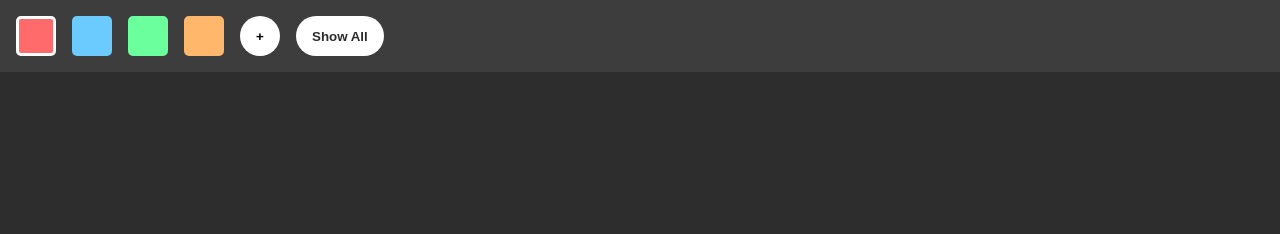
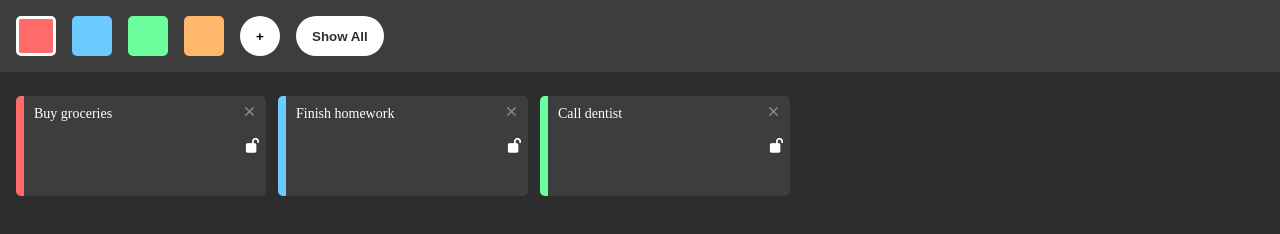
Before and after one commit to SBagaria2710/Scaler-Academy-B2---2026, a plain HTML site: page class-18/index.html in a window 1280 px wide. Drawn offline with Linux system fonts and the light colour scheme.

Commit message:
updated with session 2

```diff
--- a/class-18/index.html
+++ b/class-18/index.html
@@ -5,6 +5,7 @@
     <meta charset="UTF-8" />
     <meta name="viewport" content="width=device-width, initial-scale=1.0" />
     <title>Kanban Board</title>
+    <link rel="stylesheet" href="https://cdnjs.cloudflare.com/ajax/libs/font-awesome/7.3.1/css/all.min.css" integrity="sha512-QeR2VH+lsBE5LSAe1Q5EnTBbe7XTBubt8dG93Y7gidSgdMCr8nVqKcfKAMyN96SV8KDbZVTDXChatu5G2KQGzg==" crossorigin="anonymous" referrerpolicy="no-referrer">
     <link rel="stylesheet" href="style.css" />
 </head>
 
@@ -20,7 +21,9 @@
         <button type="button" class="show-all-btn" aria-label="Show All Button">Show All</button>
     </div>
 
-    <div class="ticket-container"></div>
+    <div class="ticket-container">
+        <!-- To be created dynamically -->
+    </div>
 
     <div class="modal hidden">
         <textarea class="modal-input" placeholder="Enter task..."></textarea>
--- a/class-18/script.js
+++ b/class-18/script.js
@@ -1,15 +1,69 @@
-const addBtn = document.querySelector(".add-ticket-btn");
-const modal = document.querySelector(".modal");
-const modalInput = document.querySelector(".modal-input");
-const ticketContainer = document.querySelector(".ticket-container");
-const toolbox = document.querySelector(".toolbox");
+// ===== DOM ELEMENTS =====
+const addBtn = document.querySelector('.add-ticket-btn');
+const modal = document.querySelector('.modal');
+const modalInput = document.querySelector('.modal-input');
+const ticketContainer = document.querySelector('.ticket-container');
+const toolbox = document.querySelector('.toolbox');
 
-let selectedColor = "#ff6b6b"; // Default to pink (first color)
+// ===== STATE =====
+let selectedColor = '#ff6b6b'; // Default to pink (first color)
+let isModalOpen = false;
+let ticketsArr = [
+    { id: 'ticket-1', text: 'Buy groceries', color: '#ff6b6b', isLocked: false },
+    { id: 'ticket-2', text: 'Finish homework', color: '#6bcbff', isLocked: false },
+    { id: 'ticket-3', text: 'Call dentist', color: '#6bff9e', isLocked: false }
+];
+let ticketCounter = ticketsArr.length;
+let activeColorBox = document.querySelector('.color-pink');
+
+// ===== HELPERS =====
+function generateId() {
+    ticketCounter++;
+    return 'ticket-' + ticketCounter;
+}
+
+function createTicket(taskText, color) {
+    const id = generateId();
+
+    // 1. Create the ticket container
+    const ticket = document.createElement('div');
+    ticket.classList.add('ticket');
+    ticket.setAttribute('data-id', id);
+
+    // 2. Create the color band
+    const colorBand = document.createElement('div');
+    colorBand.classList.add('ticket-color-band');
+    colorBand.style.backgroundColor = color;
+
+    // 3. Create the text area
+    const text = document.createElement('div');
+    text.classList.add('ticket-text');
+    text.textContent = taskText;
+
+    // 4. Create the lock icon
+    const lock = document.createElement('div');
+    lock.classList.add('ticket-lock');
+    lock.innerHTML = '<i class="fa-solid fa-lock-open"></i>';
+
+    // NEW: Remove button
+    const removeBtn = document.createElement('div');
+    removeBtn.classList.add('ticket-remove');
+    removeBtn.innerHTML = '<i class="fa-solid fa-xmark"></i>';
+
+    // 5. Assemble the ticket
+    ticket.appendChild(colorBand);
+    ticket.appendChild(text);
+    ticket.appendChild(lock);
+    ticket.appendChild(removeBtn);
+
+    // 6. Add to the page
+    ticketContainer.appendChild(ticket);
+
+    return id;
+}
 
 // ===== MODAL TOGGLE =====
-let isModalOpen = false;
-
-addBtn.addEventListener("click", function() {
+addBtn.addEventListener('click', function () {
     isModalOpen = !isModalOpen;
 
     if (isModalOpen) {
@@ -17,39 +71,48 @@ addBtn.addEventListener("click", function() {
         addBtn.textContent = '-';
     } else {
         modal.classList.add('hidden');
-        addBtn.textContent = "+";
+        addBtn.textContent = '+';
         modalInput.value = ''; // Clear input when modal closes
     }
 });
 
 // ===== MODAL INPUT HANDLING =====
-modalInput.addEventListener('keydown', function(event) {
-    if (event.key === "Enter") {
-        const taskText = modalInput.value.trim();
+modalInput.addEventListener('keydown', function (event) {
+    if (event.key !== 'Enter') {
+        return;
+    }
 
-        if (taskText === '') {
-            alert("Please, enter a task description.");
-            return;
-        }
+    const taskText = modalInput.value.trim();
 
-        console.log("Task: ", taskText);
-        console.log("Priority Color: ", selectedColor);
+    if (taskText === '') {
+        alert('Please, enter a task description.');
+        return;
+    }
 
-        // In Session 2, we will create a ticket here.
+    console.log('Task: ', taskText);
+    console.log('Priority Color: ', selectedColor);
 
-        modalInput.value = "";
-    }
+    // Create Ticket
+    const id = createTicket(taskText, selectedColor);
+
+    // Store ticket data in an array
+    ticketsArr.push({
+        id: id,
+        text: taskText,
+        color: selectedColor,
+        islocked: false
+    });
+
+    // Clear input
+    modalInput.value = '';
 });
 
 // ===== COLOR SELECTION (Event Delegation) =====
-let activeColorBox = document.querySelector(".color-pink");
-activeColorBox.classList.add('active');
-
-toolbox.addEventListener("click", function (event) {
+toolbox.addEventListener('click', function (event) {
     const clickedElement = event.target;
 
     if (!clickedElement.classList.contains('color-box')) {
-        return; // Guard Claude: ignore clicks on non-color elements
+        return; // Ignore clicks on non-color elements
     }
 
     // Remove active state from the previous selection
@@ -62,3 +125,29 @@ toolbox.addEventListener("click", function (event) {
     // Add active state to the new selection
     activeColorBox.classList.add('active');
 });
+
+// ===== TICKET REMOVAL =====
+ticketContainer.addEventListener('click', function (event) {
+    const clickedElement = event.target;
+    const removeBtn = clickedElement.closest('.ticket-remove');
+
+    if (!removeBtn) {
+        return;
+    }
+
+    const ticket = removeBtn.closest('.ticket');
+    const ticketId = ticket.getAttribute('data-id');
+
+    ticketsArr = ticketsArr.filter(function (t) {
+        return t.id !== ticketId;
+    });
+
+    ticket.remove();
+});
+
+// ===== INITIAL RENDER =====
+activeColorBox.classList.add('active');
+
+ticketsArr.forEach(function (ticket) {
+    createTicket(ticket.text, ticket.color);
+});
--- a/class-18/style.css
+++ b/class-18/style.css
@@ -82,6 +82,59 @@ body {
     flex-wrap: wrap;
     margin-top: 5rem;
     padding: 1rem;
+    gap: 12px;
+}
+
+.ticket {
+    position: relative;
+    width: 250px;
+    min-height: 100px;
+    background: #3d3d3d;
+    border-radius: 5px;
+    display: flex;
+    flex-direction: row;
+    overflow: hidden;
+}
+
+.ticket-color-band {
+    width: 8px;
+    align-self: stretch;
+    flex-shrink: 0;
+}
+
+.ticket-text {
+    flex-grow: 1;
+    min-width: 0;
+    padding: 10px;
+    color: #ffffff;
+    word-wrap: break-word;
+    font-size: 0.875rem;
+}
+
+.ticket-lock {
+    width: 30px;
+    display: flex;
+    align-items: center;
+    justify-content: center;
+    cursor: pointer;
+    flex-shrink: 0;
+    font-size: 0.875rem;
+}
+
+.ticket-remove {
+    width: 25px;
+    display: flex;
+    align-items: center;
+    justify-content: center;
+    cursor: pointer;
+    color: #888;
+    font-size: 12px;
+    position: absolute;
+    right: 4px;
+    top: 10px;
+}
+.ticket-remove:hover {
+    color: white;
 }
 
 .modal {
```
